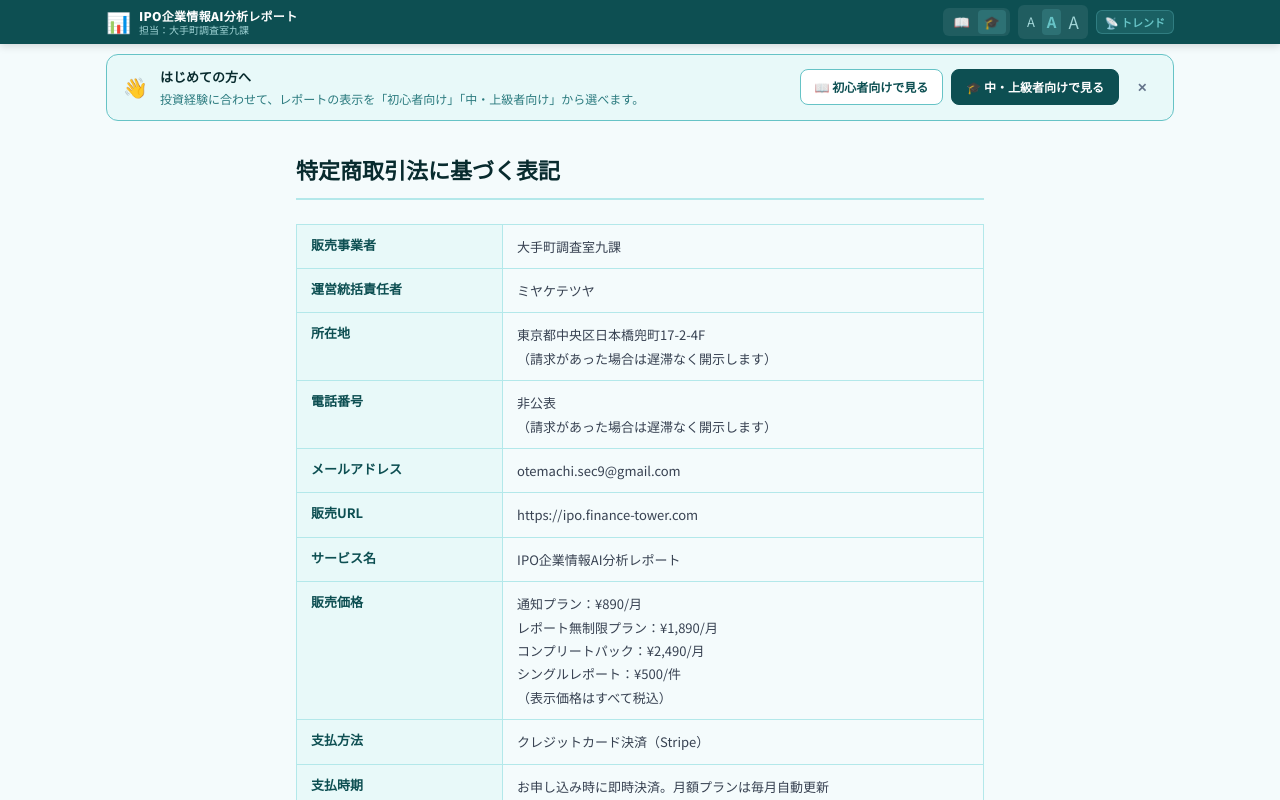
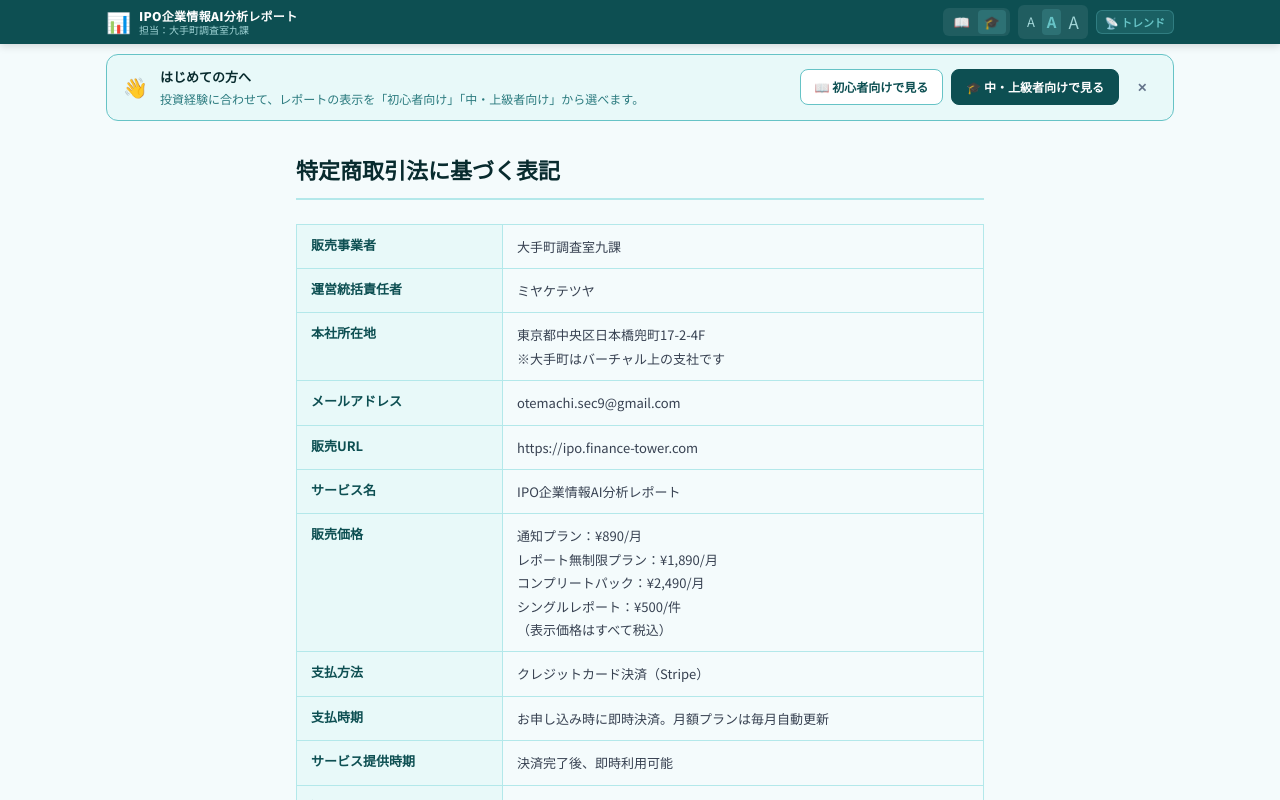
Before and after one commit to shakederice-jp/ipo-scout, a Next.js app: page /tokushoho in a window 1280 px wide. Shown: the top 800 px of the page. Built offline with nearby package versions, Linux system fonts and the light colour scheme.

Commit message:
update: revise tokushoho disclosure text

```diff
--- a/src/app/tokushoho/page.tsx
+++ b/src/app/tokushoho/page.tsx
@@ -17,8 +17,7 @@ const S = {
 const rows = [
   ["販売事業者",         "大手町調査室九課"],
   ["運営統括責任者",     "ミヤケテツヤ"],
-  ["所在地",            "東京都中央区日本橋兜町17-2-4F\n（請求があった場合は遅滞なく開示します）"],
-  ["電話番号",          "非公表\n（請求があった場合は遅滞なく開示します）"],
+  ["本社所在地",        "東京都中央区日本橋兜町17-2-4F\n※大手町はバーチャル上の支社です"],
   ["メールアドレス",    "otemachi.sec9@gmail.com"],
   ["販売URL",           "https://ipo.finance-tower.com"],
   ["サービス名",        "IPO企業情報AI分析レポート"],
```
